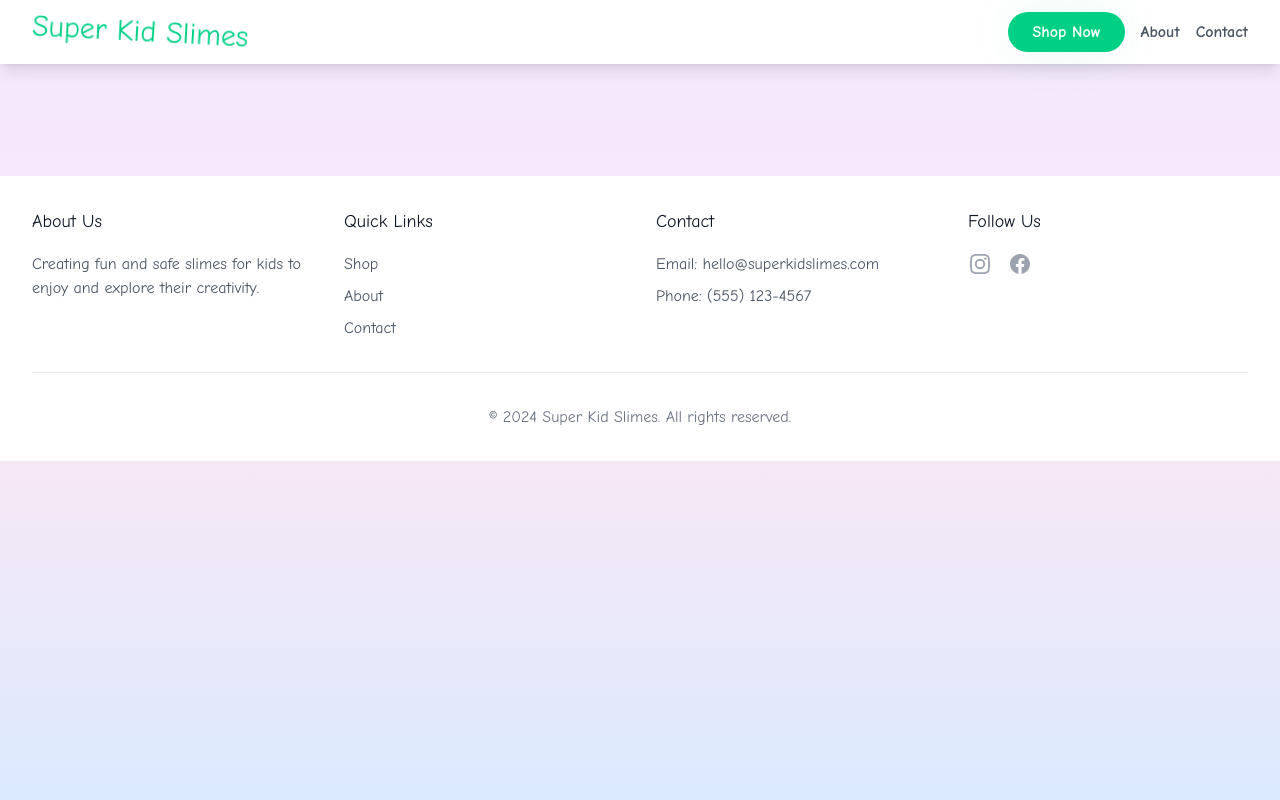
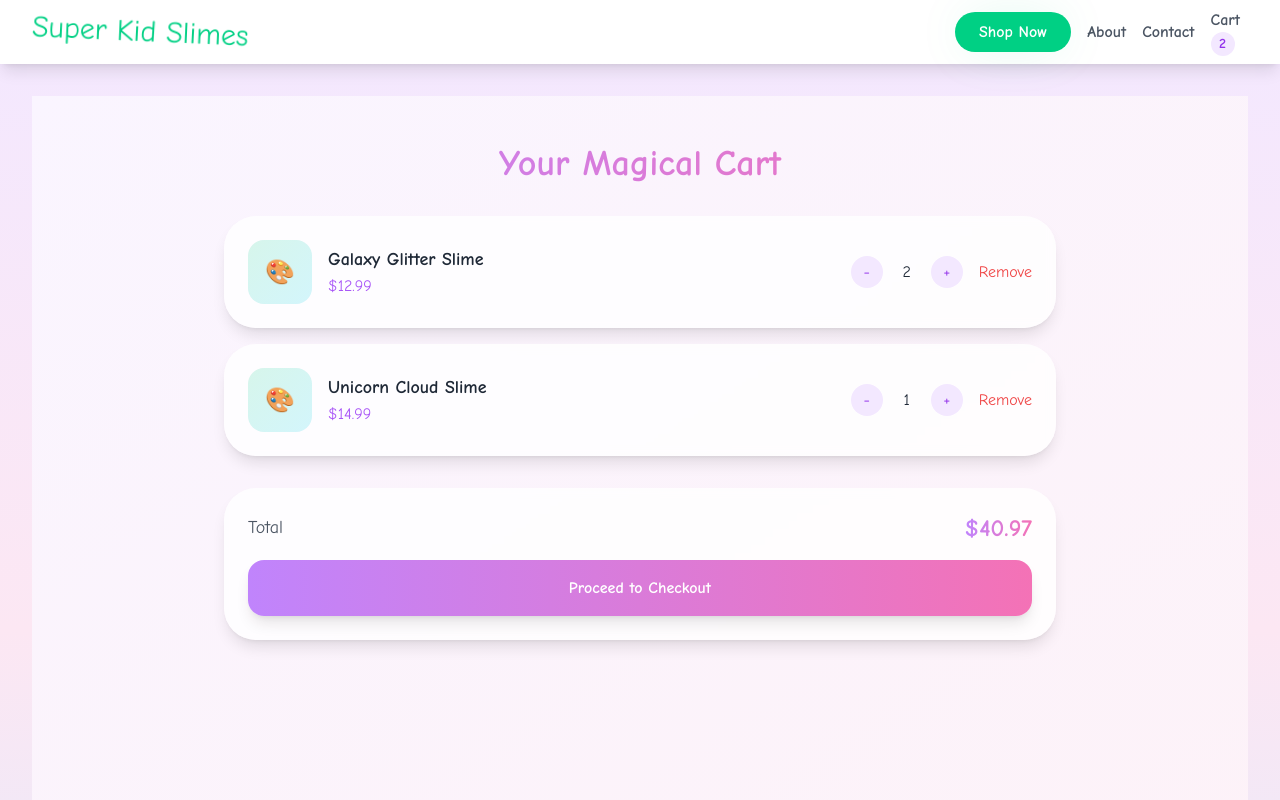
Before and after one commit to patricknavarre/superKidSlimes, a React (Create React App) app in the folder client/: page /cart in a window 1280 px wide. Shown: the top 800 px of the page. Built offline with nearby package versions, Linux system fonts and the light colour scheme.

Commit message:
Add beautiful Cart page with animations and modern design

```diff
--- a/client/src/App.tsx
+++ b/client/src/App.tsx
@@ -4,6 +4,7 @@ import Home from './components/pages/Home';
 import Shop from './components/pages/Shop';
 import About from './components/pages/About';
 import Contact from './components/pages/Contact';
+import Cart from './components/pages/Cart';
 
 const App: React.FC = () => {
   return (
@@ -30,6 +31,12 @@ const App: React.FC = () => {
                 <Link to="/contact" className="text-gray-600 hover:text-slime font-bold">
                   Contact
                 </Link>
+                <Link to="/cart" className="text-gray-600 hover:text-slime font-bold">
+                  <span className="mr-2">Cart</span>
+                  <div className="w-6 h-6 rounded-full bg-purple-100 text-purple-600 flex items-center justify-center text-sm">
+                    2
+                  </div>
+                </Link>
               </div>
             </div>
           </div>
@@ -42,6 +49,7 @@ const App: React.FC = () => {
             <Route path="/shop" element={<Shop />} />
             <Route path="/about" element={<About />} />
             <Route path="/contact" element={<Contact />} />
+            <Route path="/cart" element={<Cart />} />
           </Routes>
         </main>
 
--- /dev/null
+++ b/client/src/components/pages/Cart.tsx
@@ -0,0 +1,171 @@
+import React, { useState } from 'react';
+import { motion } from 'framer-motion';
+import { Link } from 'react-router-dom';
+
+interface CartItem {
+  id: string;
+  name: string;
+  price: number;
+  quantity: number;
+  image?: string;
+}
+
+const Cart = () => {
+  // This will be replaced with actual cart state management later
+  const [cartItems, setCartItems] = useState<CartItem[]>([
+    {
+      id: '1',
+      name: 'Galaxy Glitter Slime',
+      price: 12.99,
+      quantity: 2,
+    },
+    {
+      id: '2',
+      name: 'Unicorn Cloud Slime',
+      price: 14.99,
+      quantity: 1,
+    }
+  ]);
+
+  const containerVariants = {
+    hidden: { opacity: 0 },
+    visible: {
+      opacity: 1,
+      transition: {
+        staggerChildren: 0.1
+      }
+    }
+  };
+
+  const itemVariants = {
+    hidden: { x: -20, opacity: 0 },
+    visible: {
+      x: 0,
+      opacity: 1,
+      transition: {
+        duration: 0.5,
+        ease: "easeOut"
+      }
+    }
+  };
+
+  const calculateTotal = () => {
+    return cartItems.reduce((total, item) => total + (item.price * item.quantity), 0);
+  };
+
+  const updateQuantity = (id: string, newQuantity: number) => {
+    if (newQuantity < 1) return;
+    setCartItems(items =>
+      items.map(item =>
+        item.id === id ? { ...item, quantity: newQuantity } : item
+      )
+    );
+  };
+
+  const removeItem = (id: string) => {
+    setCartItems(items => items.filter(item => item.id !== id));
+  };
+
+  return (
+    <motion.div
+      className="min-h-screen bg-gradient-to-br from-purple-50 to-pink-50 py-12"
+      initial="hidden"
+      animate="visible"
+      variants={containerVariants}
+    >
+      <div className="max-w-4xl mx-auto px-4 sm:px-6 lg:px-8">
+        <motion.h1
+          className="text-4xl font-bold text-transparent bg-clip-text bg-gradient-to-r from-purple-400 to-pink-400 mb-8 text-center"
+          variants={itemVariants}
+        >
+          Your Magical Cart
+        </motion.h1>
+
+        {cartItems.length > 0 ? (
+          <>
+            <motion.div className="space-y-4" variants={containerVariants}>
+              {cartItems.map((item) => (
+                <motion.div
+                  key={item.id}
+                  className="bg-white/80 backdrop-blur-sm rounded-2xl p-6 shadow-lg"
+                  variants={itemVariants}
+                  whileHover={{ scale: 1.02 }}
+                  transition={{ duration: 0.2 }}
+                >
+                  <div className="flex items-center justify-between">
+                    <div className="flex items-center space-x-4">
+                      <div className="w-16 h-16 rounded-xl bg-gradient-to-br from-emerald-400/20 to-cyan-400/20 flex items-center justify-center">
+                        <span className="text-2xl">🎨</span>
+                      </div>
+                      <div>
+                        <h3 className="text-lg font-semibold text-gray-800">{item.name}</h3>
+                        <p className="text-purple-500 font-medium">${item.price.toFixed(2)}</p>
+                      </div>
+                    </div>
+                    <div className="flex items-center space-x-4">
+                      <div className="flex items-center space-x-2">
+                        <button
+                          onClick={() => updateQuantity(item.id, item.quantity - 1)}
+                          className="w-8 h-8 rounded-full bg-purple-100 text-purple-600 flex items-center justify-center hover:bg-purple-200 transition-colors"
+                        >
+                          -
+                        </button>
+                        <span className="w-8 text-center">{item.quantity}</span>
+                        <button
+                          onClick={() => updateQuantity(item.id, item.quantity + 1)}
+                          className="w-8 h-8 rounded-full bg-purple-100 text-purple-600 flex items-center justify-center hover:bg-purple-200 transition-colors"
+                        >
+                          +
+                        </button>
+                      </div>
+                      <button
+                        onClick={() => removeItem(item.id)}
+                        className="text-red-500 hover:text-red-600 transition-colors"
+                      >
+                        Remove
+                      </button>
+                    </div>
+                  </div>
+                </motion.div>
+              ))}
+            </motion.div>
+
+            <motion.div
+              className="mt-8 bg-white/80 backdrop-blur-sm rounded-2xl p-6 shadow-lg"
+              variants={itemVariants}
+            >
+              <div className="flex justify-between items-center mb-4">
+                <span className="text-lg text-gray-600">Total</span>
+                <span className="text-2xl font-bold text-transparent bg-clip-text bg-gradient-to-r from-purple-400 to-pink-400">
+                  ${calculateTotal().toFixed(2)}
+                </span>
+              </div>
+              <button
+                className="w-full py-4 bg-gradient-to-r from-purple-400 to-pink-400 text-white rounded-xl font-semibold hover:from-purple-500 hover:to-pink-500 transition-all duration-200 transform hover:scale-[1.02] shadow-lg hover:shadow-xl"
+              >
+                Proceed to Checkout
+              </button>
+            </motion.div>
+          </>
+        ) : (
+          <motion.div
+            className="text-center py-12"
+            variants={itemVariants}
+          >
+            <div className="text-6xl mb-4">🛒</div>
+            <h2 className="text-2xl font-semibold text-gray-800 mb-4">Your cart is empty</h2>
+            <p className="text-gray-600 mb-8">Add some magical slimes to get started!</p>
+            <Link
+              to="/shop"
+              className="inline-block px-8 py-4 bg-gradient-to-r from-purple-400 to-pink-400 text-white rounded-full font-semibold hover:from-purple-500 hover:to-pink-500 transition-all duration-200 transform hover:scale-105 shadow-lg hover:shadow-xl"
+            >
+              Continue Shopping
+            </Link>
+          </motion.div>
+        )}
+      </div>
+    </motion.div>
+  );
+};
+
+export default Cart;
```
